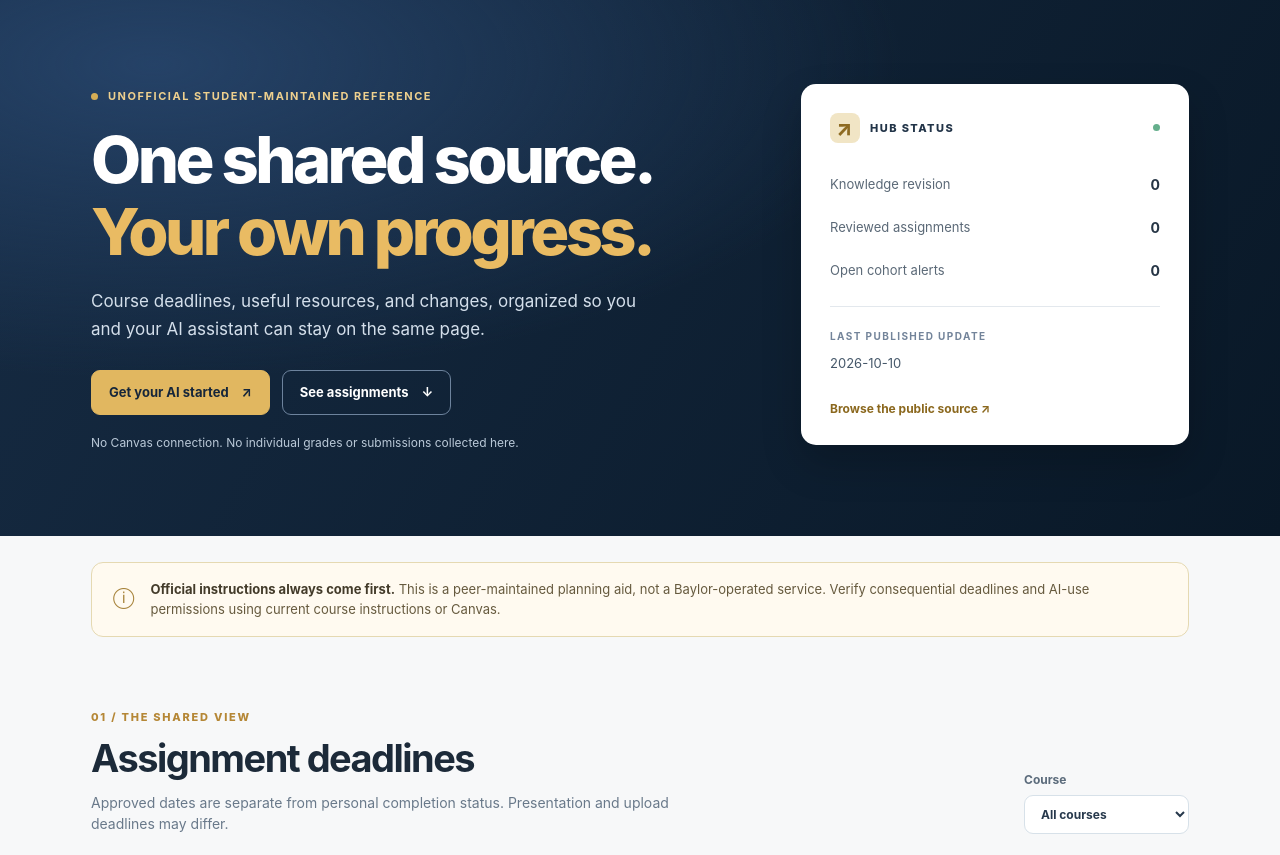
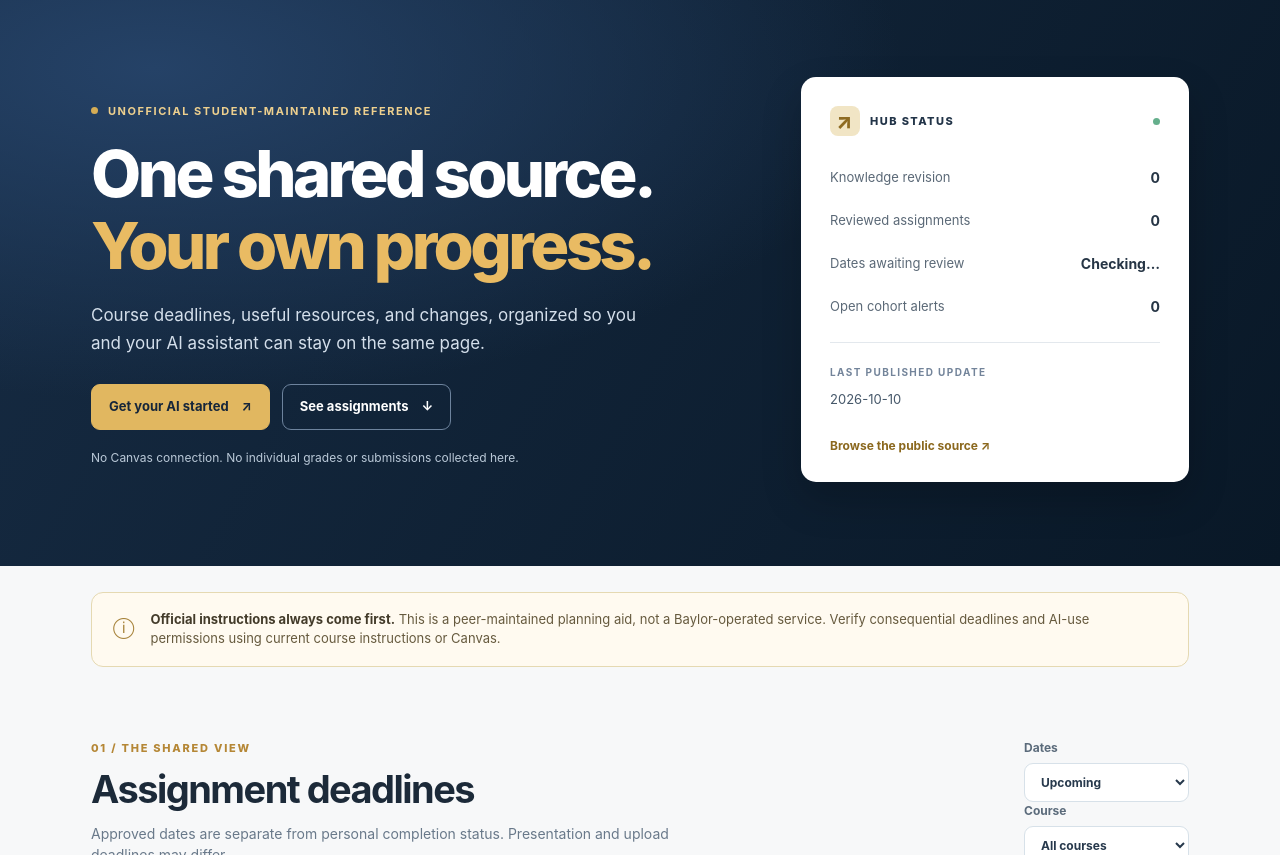
Before and after one commit to martinperrinemp/baylor-emba-hub, a website: page cloudflare/public/index.html in a window 1280 px wide. Shown: the part 88-943 px from the top of the page. Drawn offline with Linux system fonts and the light colour scheme; files whose address does not match are found by name.

Commit message:
Show provisional assignment count and upcoming/all course deadline filters

```diff
--- a/cloudflare/public/index.html
+++ b/cloudflare/public/index.html
@@ -43,6 +43,7 @@
           <div class="panel-title"><span class="panel-icon">↗</span> HUB STATUS <span class="status-dot" aria-hidden="true"></span></div>
           <div class="status-line"><span>Knowledge revision</span><strong id="revision">Checking…</strong></div>
           <div class="status-line"><span>Reviewed assignments</span><strong id="record-count">Checking…</strong></div>
+          <div class="status-line"><span>Dates awaiting review</span><strong id="candidate-count">Checking…</strong></div>
           <div class="status-line"><span>Open cohort alerts</span><strong id="alerts-count">Checking…</strong></div>
           <div class="line"></div>
           <p class="mini-label">LAST PUBLISHED UPDATE</p>
@@ -57,13 +58,18 @@
       <section id="deadlines" class="section">
         <div class="section-heading">
           <div><p class="kicker">01 / THE SHARED VIEW</p><h2>Assignment deadlines</h2><p class="section-desc">Approved dates are separate from personal completion status. Presentation and upload deadlines may differ.</p></div>
-          <label class="filter-wrap">Course
-            <select id="course-filter" aria-label="Filter assignments by course"><option value="all">All courses</option></select>
-          </label>
+          <div class="filters">
+            <label class="filter-wrap">Dates
+              <select id="date-filter" aria-label="Show upcoming or all assignments"><option value="upcoming">Upcoming</option><option value="all">All dates</option></select>
+            </label>
+            <label class="filter-wrap">Course
+              <select id="course-filter" aria-label="Filter assignments by course"><option value="all">All courses</option></select>
+            </label>
+          </div>
         </div>
         <div class="notice" id="data-status" role="status" aria-live="polite">Checking the latest public records…</div>
         <div id="assignment-list" class="assignment-list" aria-live="polite"></div>
-        <p class="footnote">Don't see an assignment? It may not have been verified for publication yet. Missing is not the same as not assigned.</p>
+        <p class="footnote">These dates come from a student-prepared Fall 2026 tracker and have not been independently verified against the latest course instructions. Dates explicitly marked as conflicting require extra caution. Personal completion status is never shared. Missing is not the same as not assigned.</p>
       </section>
 
       <section id="resources" class="section">
```
